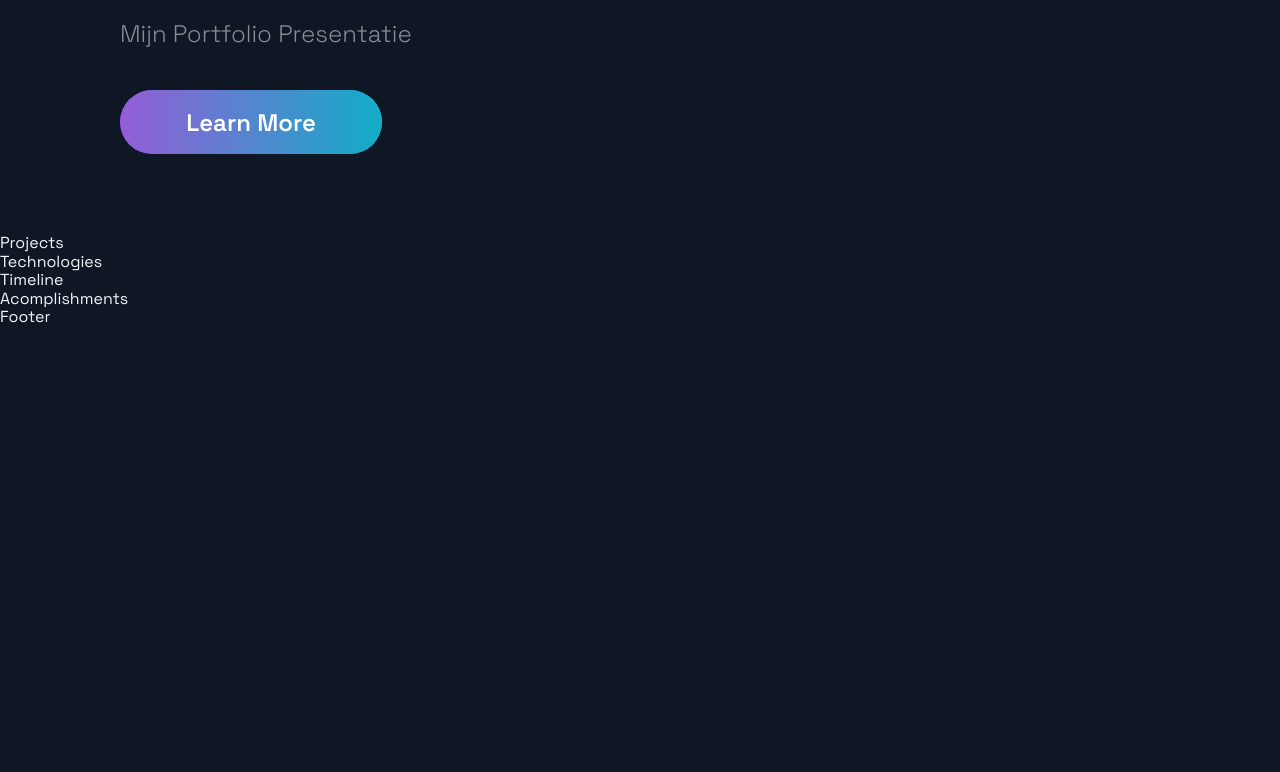
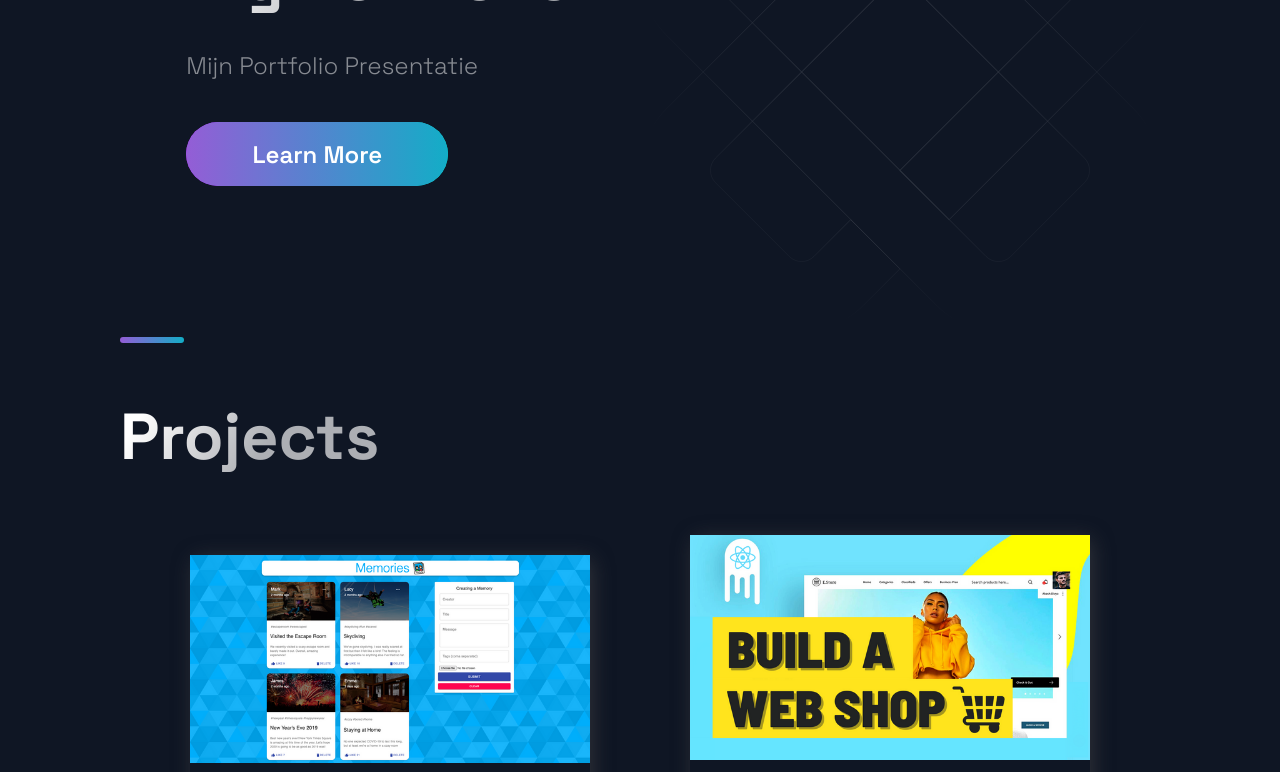
Before and after one commit to Zappyboy/portfolio-zapp, a Next.js app: page / in a window 1280 px wide. Shown: the part 300-1072 px from the top of the page. Before the commit the page ends 800 px from the top, so only its background shows below. Built offline with nearby package versions, Linux system fonts and the light colour scheme.

Commit message:
Projects + constants

```diff
--- a/src/components/Projects/Projects.js
+++ b/src/components/Projects/Projects.js
@@ -5,9 +5,34 @@
 import { projects } from '../../constants/constants';
 
 const Projects = () => (
-  <div>
-    Projects
-  </div>
+  <Section nopadding id="projects">
+    <SectionDivider />
+    <SectionTitle main>Projects</SectionTitle>
+    <GridContainer>
+      {projects.map(({ id, image, title, description, tags, source, visit }) => (
+        <BlogCard key={id}>
+          <Img src={image} />
+          <TitleContent>
+            <HeaderThree title>{title}</HeaderThree>
+            <Hr />
+          </TitleContent>
+          <CardInfo>{description}</CardInfo>
+          <div>
+            <TitleContent>Stack</TitleContent>
+            <TagList>
+              {tags.map((tag, i) => (
+                <Tag key={i}>{tag}</Tag>
+              ))}
+            </TagList>
+          </div>
+          <UtilityList>
+            <ExternalLinks href={visit}>Code</ExternalLinks>
+            <ExternalLinks href={source}>Code</ExternalLinks>
+          </UtilityList>
+        </BlogCard>
+      ))}
+    </GridContainer>
+  </Section>
 );
 
 export default Projects;
--- a/src/pages/index.js
+++ b/src/pages/index.js
@@ -10,10 +10,10 @@
 const Home = () => {
   return (
     <Layout>
-      {/* <Section grid> */}
+      <Section grid>
         <Hero />
-        {/* <BgAnimation /> */}
-      {/* </Section> */}
+        <BgAnimation />
+      </Section>
       <Projects />
       <Technologies />
       <Timeline />
```
